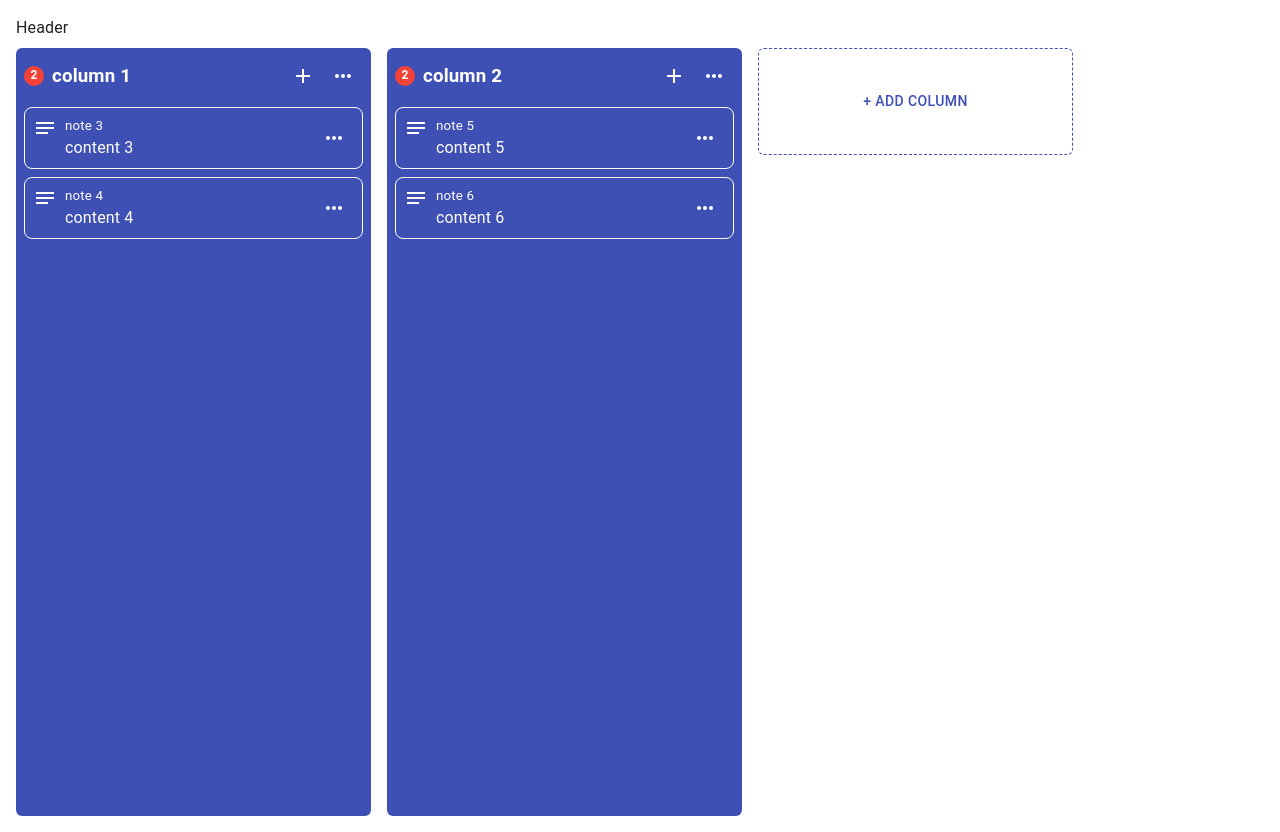
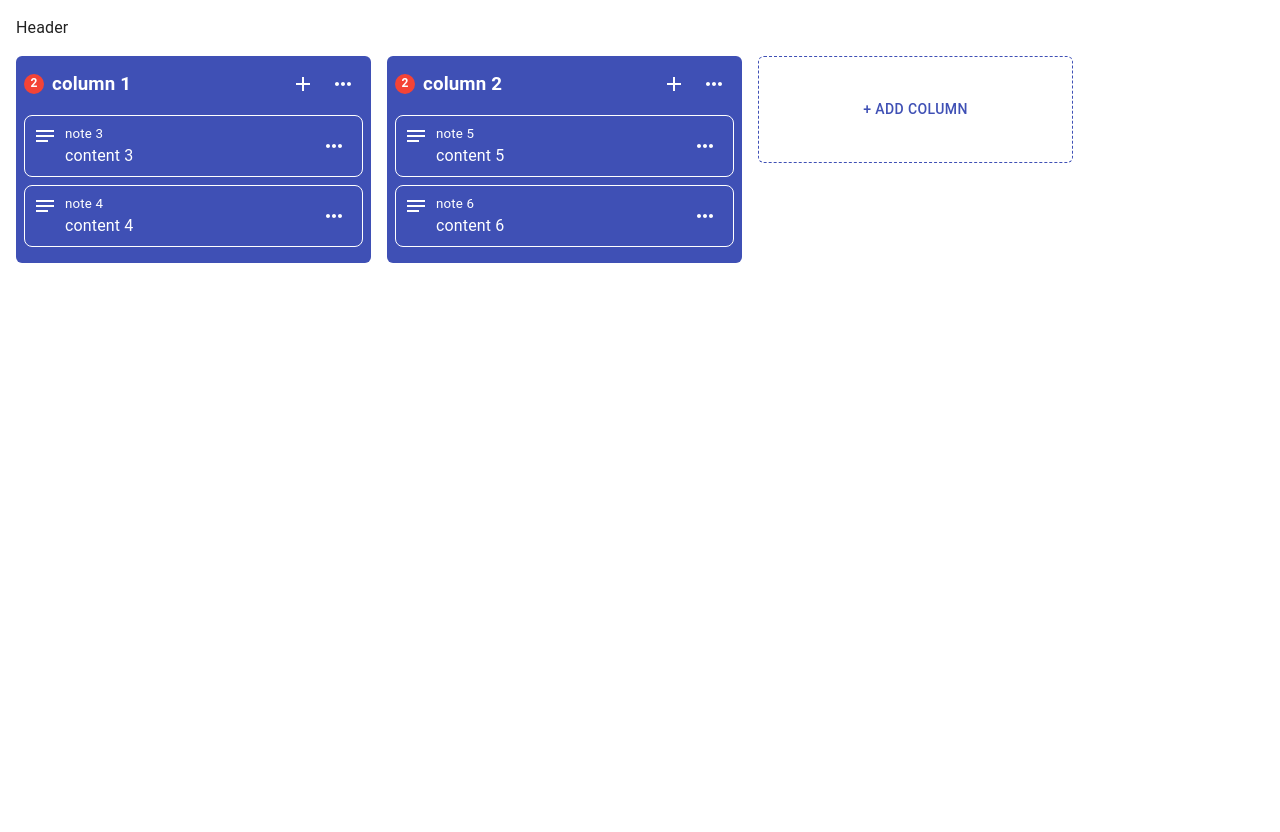
Before and after one commit to tennisonchan/kanban-dnd, a React (Create React App) app: page / in a window 1280 px wide. After the commit the page ends 800 px from the top, so only its background shows below. Built offline with nearby package versions, Linux system fonts and the light colour scheme.

Commit message:
Implement Drag and Drop without the reorder logic

```diff
--- a/package.json
+++ b/package.json
@@ -13,6 +13,7 @@
     "@testing-library/user-event": "^12.8.3",
     "axios": "^0.25.0",
     "react": "^17.0.2",
+    "react-beautiful-dnd": "^13.1.0",
     "react-dom": "^17.0.2",
     "react-redux": "^7.2.6",
     "react-router-dom": "^6.2.1",
--- a/src/app/components/ColumnBoard.js
+++ b/src/app/components/ColumnBoard.js
@@ -8,6 +8,7 @@ import EditColumnMenu from "app/components/EditColumnMenu";
 import ColumnModal from "app/components/ColumnModal";
 import NoteModal from "app/components/NoteModal";
 import { useSelector } from "react-redux";
+import { DragDropContext, Droppable, Draggable } from "react-beautiful-dnd";
 
 const useStyles = makeStyles((theme) => ({
   columnBoard: {
@@ -30,7 +31,7 @@ const useStyles = makeStyles((theme) => ({
 
 const ColumnBoard = (props) => {
   const classes = useStyles();
-  const { columnId } = props;
+  const { columnId, index } = props;
   const [, { removeColumn, editColumn, getColumnById }] = useColumns();
   const [{ notes }, { addNote, getNoteOrderByColumnId }] = useNotes();
   const column = useSelector((state) => getColumnById(state, columnId));
@@ -81,9 +82,17 @@ const ColumnBoard = (props) => {
   console.log({ noteOrder });
 
   return (
-    <Box className={classes.columnBoard}>
+    <Draggable key={columnId} draggableId={columnId} index={index}>
+      {(draggableProvided) => (
+        <div
+          ref={draggableProvided.innerRef}
+          {...draggableProvided.draggableProps}
+          {...draggableProvided.dragHandleProps}
+          className={classes.columnBoard}
+        >
           <ColumnBoardHeader
             ref={anchor}
+            columnId={columnId}
             columnName={column.name}
             noteCount={noteCount}
             onCreate={handleClickCreateNote}
@@ -112,20 +121,29 @@ const ColumnBoard = (props) => {
             title="Add new note"
           />
           {!!noteCount && (
-        <div className={classes.columnCards}>
-          {noteOrder.map((noteId) => {
-            console.log({ noteId });
-            return (
+            <Droppable droppableId="notes" type="NOTE" direction="vertical">
+              {(provided) => (
+                <div
+                  ref={provided.innerRef}
+                  {...provided.droppableProps}
+                  className={classes.columnCards}
+                >
+                  {noteOrder.map((noteId, index) => (
                     <ColumnCard
                       key={noteId}
+                      index={index}
                       note={notes[noteId]}
                       columnId={columnId}
                     />
-            );
-          })}
+                  ))}
+                  {provided.placeholder}
                 </div>
               )}
-    </Box>
+            </Droppable>
+          )}
+        </div>
+      )}
+    </Draggable>
   );
 };
 
--- a/src/app/components/ColumnCard.js
+++ b/src/app/components/ColumnCard.js
@@ -6,6 +6,7 @@ import MoreHorizIcon from "@mui/icons-material/MoreHoriz";
 import NoteModal from "app/components/NoteModal";
 import { useNotes } from "app/hooks";
 import NoteMenu from "app/components/NoteMenu";
+import { DragDropContext, Droppable, Draggable } from "react-beautiful-dnd";
 
 const useStyles = makeStyles((theme) => ({
   columnCard: {
@@ -44,9 +45,8 @@ const ColumnCard = (props) => {
   const classes = useStyles();
   const [isOpenNoteModal, setIsOpenNoteModal] = useState(false);
   const [, { editNote, removeNote }] = useNotes();
-  const { note, columnId } = props;
+  const { note, columnId, index } = props;
   const anchor = useRef(null);
-  console.log({ note });
   const [isOpenNoteMenu, setIsOpenNoteMenu] = useState(false);
 
   const handleOpenNoteModal = () => {
@@ -74,7 +74,14 @@ const ColumnCard = (props) => {
 
   return (
     <>
-      <div className={classes.columnCard}>
+      <Draggable key={note.id} draggableId={note.id} index={index}>
+        {(provided) => (
+          <div
+            ref={provided.innerRef}
+            {...provided.draggableProps}
+            {...provided.dragHandleProps}
+            className={classes.columnCard}
+          >
             <NotesIcon className={classes.cardIcon} />
             <div className={classes.cardContent}>
               <small>{note.name}</small>
@@ -86,6 +93,8 @@ const ColumnCard = (props) => {
               </IconButton>
             </div>
           </div>
+        )}
+      </Draggable>
       <NoteMenu
         anchorEl={anchor.current}
         isOpen={isOpenNoteMenu}
--- a/src/app/components/Header.js
+++ b/src/app/components/Header.js
@@ -3,7 +3,6 @@ import { makeStyles } from "@mui/styles";
 
 const useStyles = makeStyles((theme) => ({
   header: {
-    height: theme.spacing(4),
     paddingTop: theme.spacing(2),
     paddingLeft: theme.spacing(2),
     paddingRight: theme.spacing(2),
--- a/src/app/components/Home.js
+++ b/src/app/components/Home.js
@@ -7,11 +7,14 @@ import { useColumns, useNotes } from "app/hooks";
 import { makeStyles } from "@mui/styles";
 import ColumnModal from "app/components/ColumnModal";
 import axios from "axios";
+import { DragDropContext, Droppable } from "react-beautiful-dnd";
 
 const useStyles = makeStyles((theme) => ({
   columnsBoards: {
     display: "flex",
-    height: "100%",
+  },
+  columnsContainer: {
+    display: "flex",
     padding: theme.spacing(2),
   },
   newColumnButtonContainer: {},
@@ -28,6 +31,16 @@ const useStyles = makeStyles((theme) => ({
     borderRadius: "6px",
   },
 }));
+
+const reorder = (list, startIndex, endIndex) => {
+  const result = Array.from(list);
+  const [removed] = result.splice(startIndex, 1);
+  result.splice(endIndex, 0, removed);
+
+  return result;
+};
+
+// export default reorder;
 
 function Home(props) {
   const [{ columnOrder = [] }, { addColumn, loadColumns }] = useColumns();
@@ -66,18 +79,68 @@ function Home(props) {
     fetchNote();
   }, []);
 
+  const onDragEnd = (result) => {
+    const { type, destination, source } = result;
+    const noDestination = !destination;
+    const noChanges =
+      destination?.index === source.index &&
+      destination?.droppableId == source.droppableId;
+
+    if (noDestination || noChanges) {
+      return;
+    }
+    console.log(result);
+
+    if (type === "COLUMN") {
+      const newColumnOrder = reorder(
+        columnOrder,
+        source.index,
+        destination.index
+      );
+
+      console.log({ newColumnOrder, columnOrder });
+
+      return;
+    }
+  };
+
   return (
     <>
       <Header />
+      <div className={classes.columnsContainer}>
         {isNoColumns && <EmptyColumn onSubmit={handleCreateColumn} />}
         {!isNoColumns && (
-        <div className={classes.columnsBoards}>
-          {columnOrder.map((columnId) => {
-            return <ColumnBoard key={columnId} columnId={columnId} />;
+          <>
+            <DragDropContext onDragEnd={onDragEnd}>
+              <Droppable
+                droppableId="columns"
+                type="COLUMN"
+                direction="horizontal"
+              >
+                {(provided) => (
+                  <div
+                    ref={provided.innerRef}
+                    className={classes.columnsBoards}
+                  >
+                    {columnOrder.map((columnId, index) => {
+                      return (
+                        <ColumnBoard
+                          key={columnId}
+                          columnId={columnId}
+                          index={index}
+                        />
+                      );
                     })}
-          <div className={classes.newColumnButtonContainer}>
+                    {provided.placeholder}
+                  </div>
+                )}
+              </Droppable>
+            </DragDropContext>
+            <div>
               <Button onClick={handleOpen} className={classes.newColumnButton}>
-              <span className={classes.newColumnButtonText}>+ Add column</span>
+                <span className={classes.newColumnButtonText}>
+                  + Add column
+                </span>
               </Button>
               <ColumnModal
                 title="Add a column"
@@ -87,8 +150,9 @@ function Home(props) {
                 buttonText="Create column"
               />
             </div>
+          </>
+        )}
       </div>
-      )}
     </>
   );
 }
--- a/src/app/hooks/useColumns.js
+++ b/src/app/hooks/useColumns.js
@@ -30,6 +30,7 @@ function useColumns() {
         dispatch(removeColumn({ id }));
       },
       getColumnById,
+      getColumnOrder,
     },
   ];
 }
--- a/src/app/slices/notes.js
+++ b/src/app/slices/notes.js
@@ -34,7 +34,6 @@ export const noteSlice = createSlice({
     },
     removeNote(state, action) {
       const { id: removeId, columnId } = action.payload;
-      const { notes } = state;
       const noteOrder = state.noteOrders[columnId].filter(
         (id) => id !== removeId
       );
```
Also changed, not shown: 1 other file (tests, documents, lock files or other folders). Lines whose indentation alone changed are shown as unchanged.
